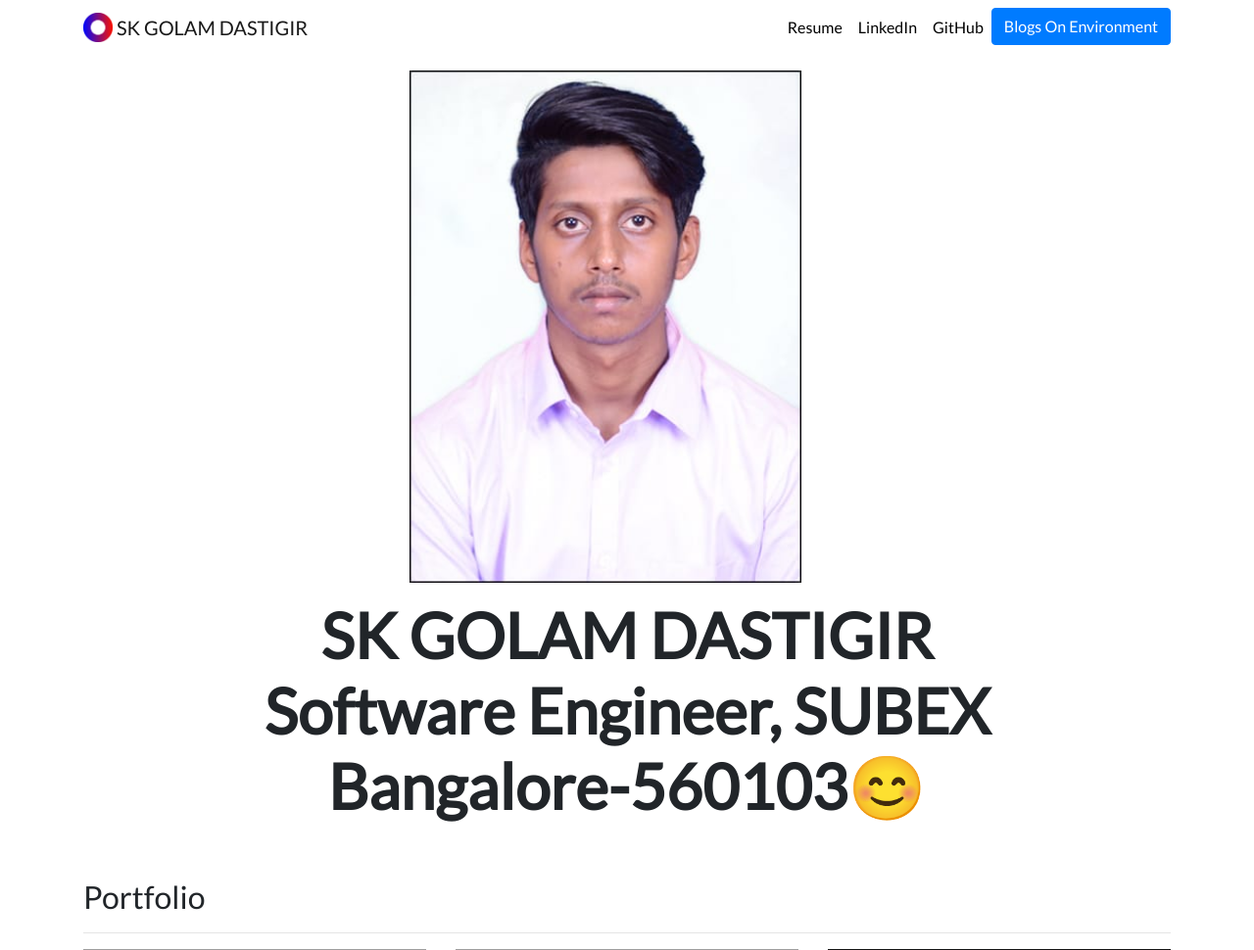
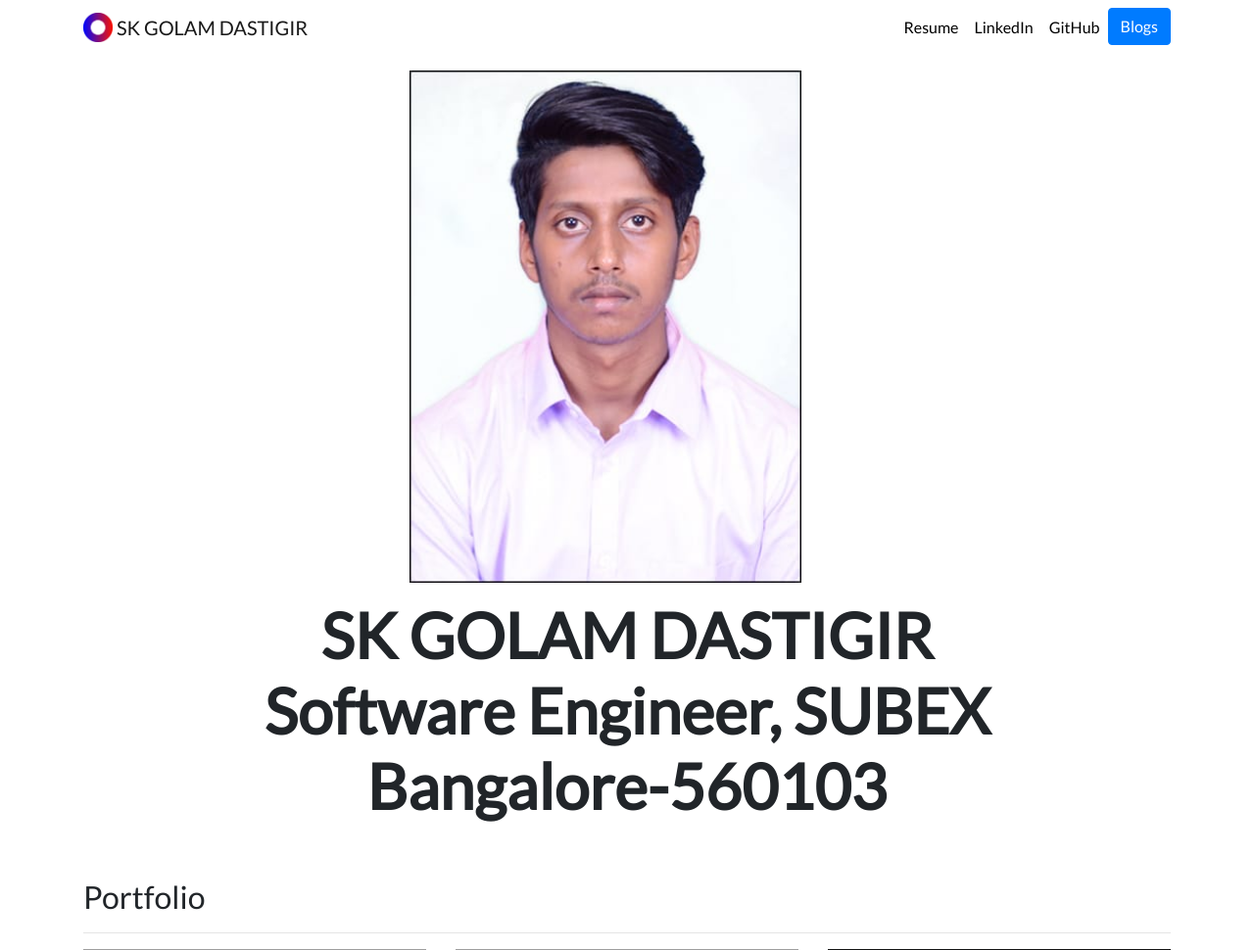
Before and after one commit to suraj013/django3_personal_portfolio, a Django app: page / in a window 1280 px wide. Shown: the top 970 px of the page at 98% size. Run offline with Django 3.2, Linux system fonts and the light colour scheme; data comes from the database, SQL or seed files in the repository; parts of the project's set-up code (start-up, migrations or seed data) failed here and were passed over; some libraries are stand-ins or nearby versions; grey boxes are pictures that could not be loaded.

Commit message:
Changes regarding Blog Page

```diff
--- a/blog/templates/blog/all_blogs.html
+++ b/blog/templates/blog/all_blogs.html
@@ -4,9 +4,9 @@
 
 {% block content %}
 
-<h1 id="blogtitle" class="font-weight-bold text-center">Blog</h1>
+<h1 id="blogtitle" class="font-weight-bold text-center">Blogs</h1>
 
-<h3 class="text-center mb-5">SK has a collection of  <b>{{ blogs.count }}</b>  blog{{ blogs.count|pluralize }}</h3>
+<h3 class="text-center mb-5">SK has a collection of  <b>{{ blogs.count }}</b> environmental blog{{ blogs.count|pluralize }}</h3>
 
 {% for blog in blogs %}
 <div class="row justify-content-center my-3">
--- a/portfolio/templates/portfolio/base.html
+++ b/portfolio/templates/portfolio/base.html
@@ -42,7 +42,7 @@
             <a class="nav-link" href="https://github.com/suraj013/" target="_blank">GitHub</a>
           </li>
           <li>
-            <a role="button" href="{% url 'blog:all_blogs' %}" class="btn btn-primary">Blogs On Environment</a>
+            <a role="button" href="{% url 'blog:all_blogs' %}" class="btn btn-primary">Blogs</a>
           </li>
         </ul>
       </div>
--- a/portfolio/templates/portfolio/home.html
+++ b/portfolio/templates/portfolio/home.html
@@ -12,7 +12,7 @@
 
 <div class="row justify-content-center mb-3">
   <div class="col-md-9 text-center">
-    <h1 id="hometext" class="font-weight-bold">SK GOLAM DASTIGIR Software Engineer, SUBEX Bangalore-560103😊</h1>
+    <h1 id="hometext" class="font-weight-bold">SK GOLAM DASTIGIR Software Engineer, SUBEX Bangalore-560103</h1>
   </div>
 </div>
 
```
